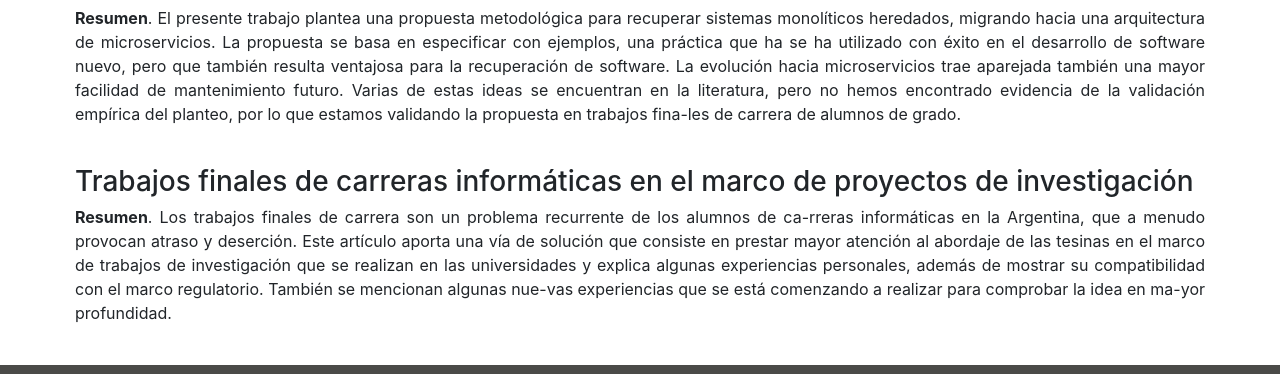
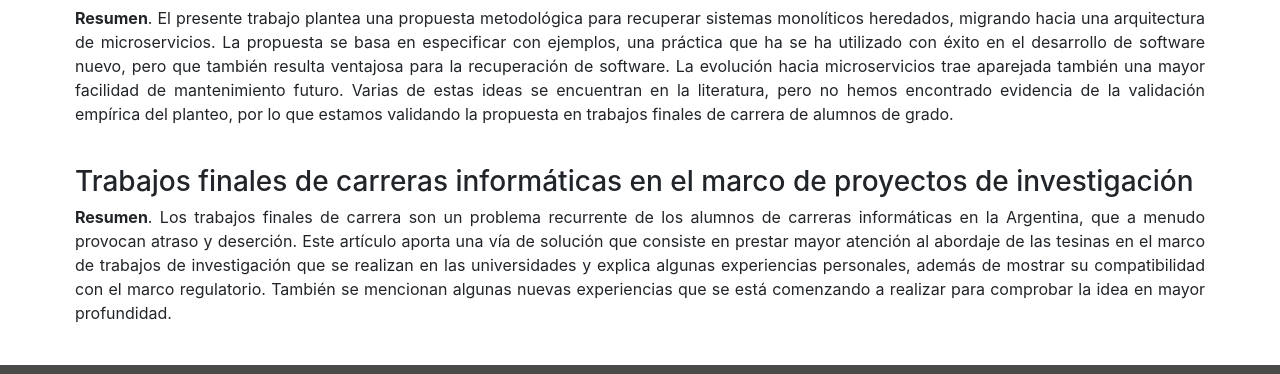
Before and after one commit to limetfiuba/limetfiuba.github.io, a Jekyll site: the page built from novedades/index.html, in a window 1280 px wide and 1309 px high. Shown: the part 864-1238 px from the top of the window. Built offline with Jekyll 4.4.1, drawn with Linux system fonts in a browser that asks for light colours; nearby versions of some CDN libraries.

Commit message:
Update index.html

```diff
--- a/novedades/index.html
+++ b/novedades/index.html
@@ -33,11 +33,11 @@ permalink: /novedades
 
 <a name="Migracion"><h3>Migración de sistemas heredados hacia microservicios con el soporte de especificaciones mediante ejemplos</h3></a>
 <p>
-    <strong>Resumen</strong>. El presente trabajo plantea una propuesta metodológica para recuperar sistemas monolíticos heredados, migrando hacia una arquitectura de microservicios. La propuesta se basa en especificar con ejemplos, una práctica que ha se ha utilizado con éxito en el desarrollo de software nuevo, pero que también resulta ventajosa para la recuperación de software. La evolución hacia microservicios trae aparejada también una mayor facilidad de mantenimiento futuro. Varias de estas ideas se encuentran en la literatura, pero no hemos encontrado evidencia de la validación empírica del planteo, por lo que estamos validando la propuesta en trabajos fina-les de carrera de alumnos de grado.
+    <strong>Resumen</strong>. El presente trabajo plantea una propuesta metodológica para recuperar sistemas monolíticos heredados, migrando hacia una arquitectura de microservicios. La propuesta se basa en especificar con ejemplos, una práctica que ha se ha utilizado con éxito en el desarrollo de software nuevo, pero que también resulta ventajosa para la recuperación de software. La evolución hacia microservicios trae aparejada también una mayor facilidad de mantenimiento futuro. Varias de estas ideas se encuentran en la literatura, pero no hemos encontrado evidencia de la validación empírica del planteo, por lo que estamos validando la propuesta en trabajos finales de carrera de alumnos de grado.
 </p>
 <br>
 
 <a name="TFC"><h3>Trabajos finales de carreras informáticas en el marco de proyectos de investigación</h3></a>
 <p>
-    <strong>Resumen</strong>. Los trabajos finales de carrera son un problema recurrente de los alumnos de ca-rreras informáticas en la Argentina, que a menudo provocan atraso y deserción. Este artículo aporta una vía de solución que consiste en prestar mayor atención al abordaje de las tesinas en el marco de trabajos de investigación que se realizan en las universidades y explica algunas experiencias personales, además de mostrar su compatibilidad con el marco regulatorio. También se mencionan algunas nue-vas experiencias que se está comenzando a realizar para comprobar la idea en ma-yor profundidad.
+    <strong>Resumen</strong>. Los trabajos finales de carrera son un problema recurrente de los alumnos de carreras informáticas en la Argentina, que a menudo provocan atraso y deserción. Este artículo aporta una vía de solución que consiste en prestar mayor atención al abordaje de las tesinas en el marco de trabajos de investigación que se realizan en las universidades y explica algunas experiencias personales, además de mostrar su compatibilidad con el marco regulatorio. También se mencionan algunas nuevas experiencias que se está comenzando a realizar para comprobar la idea en mayor profundidad.
 </p>
```
